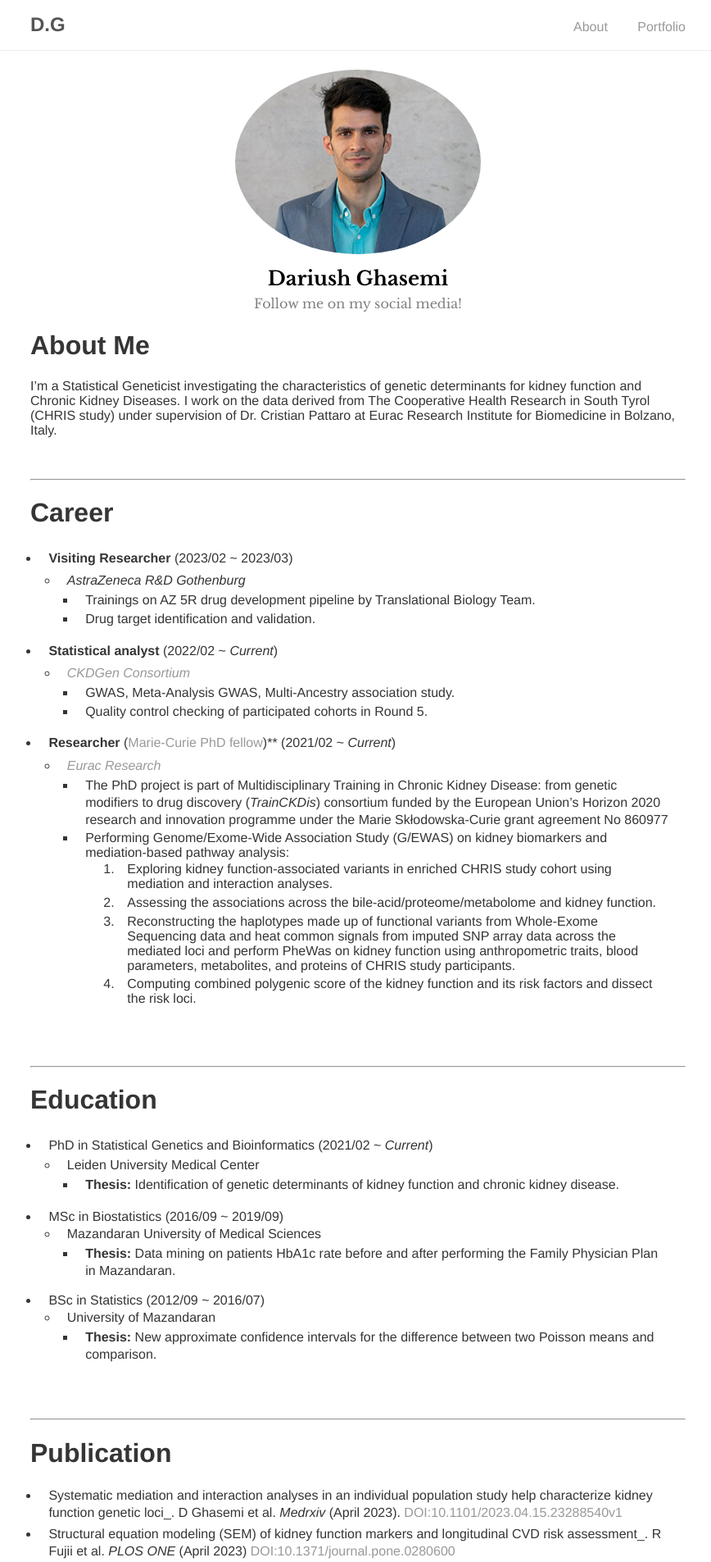
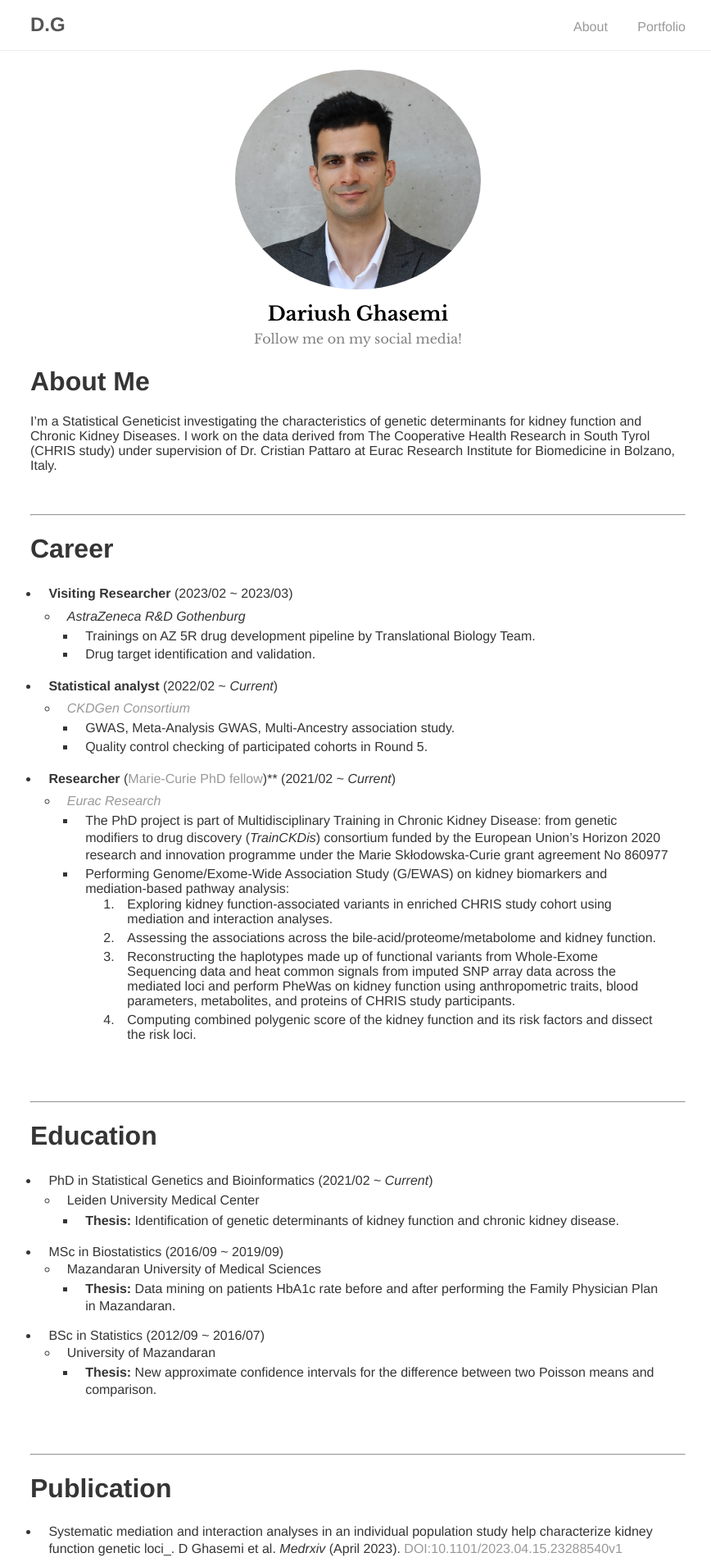
Before and after one commit to dariushghasemi/dariushghasemi.github.io, a Jekyll site: the page built from index.md, in a window 1280 px wide. Shown: the top 1905 px of the page at 82% size, without its empty margins (203-1071 px from the left). Built offline with Jekyll 4.4.1, drawn with Linux system fonts in a browser that asks for light colours; our own code applies the rules of GitHub Pages for plain Markdown files.

Commit message:
Adding new photo to _config.yml

```diff
--- a/_config.yml
+++ b/_config.yml
@@ -9,7 +9,7 @@ author:
   name: Dariush Ghasemi
   desc: Follow me on my social media!
   email: ghasemi.dariush@yahoo.com
-  selfie: assets/img/photohandler.jpg
+  selfie: assets/img/DGhasemi_July_2023.jpg
 
 # social
 social:
```
